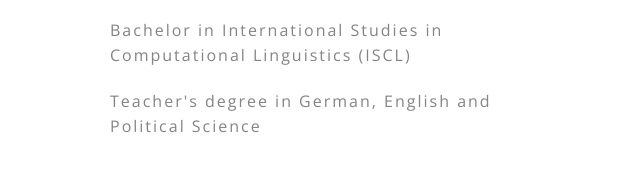
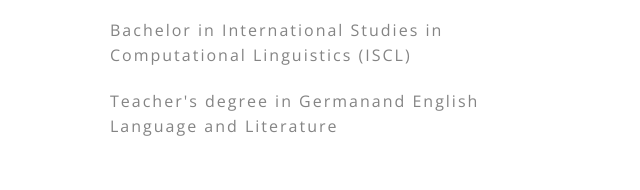
Before and after one commit to PatriciaBeer/PatriciaBeer.github.io, a plain HTML site: page index.html in a window 1280 px wide. Shown: the part 1607-1797 px from the top of the page, 640-1280 px from the left. Drawn offline with nearby package versions, Linux system fonts and the light colour scheme.

Commit message:
Correct cv

```diff
--- a/index.html
+++ b/index.html
@@ -193,7 +193,7 @@
                      <h6>PHILOLOGICAL DEPARTMENT <br/> University of Freiburg</h6>
                   </div>
                   <div class="col-md-5 col-sm-6 about-right-histy">
-                     <p>Teacher's degree in German, English and Political Science
+                     <p>Teacher's degree in Germanand English Language and Literature
                      </p>
                   </div>
                </div>
```
